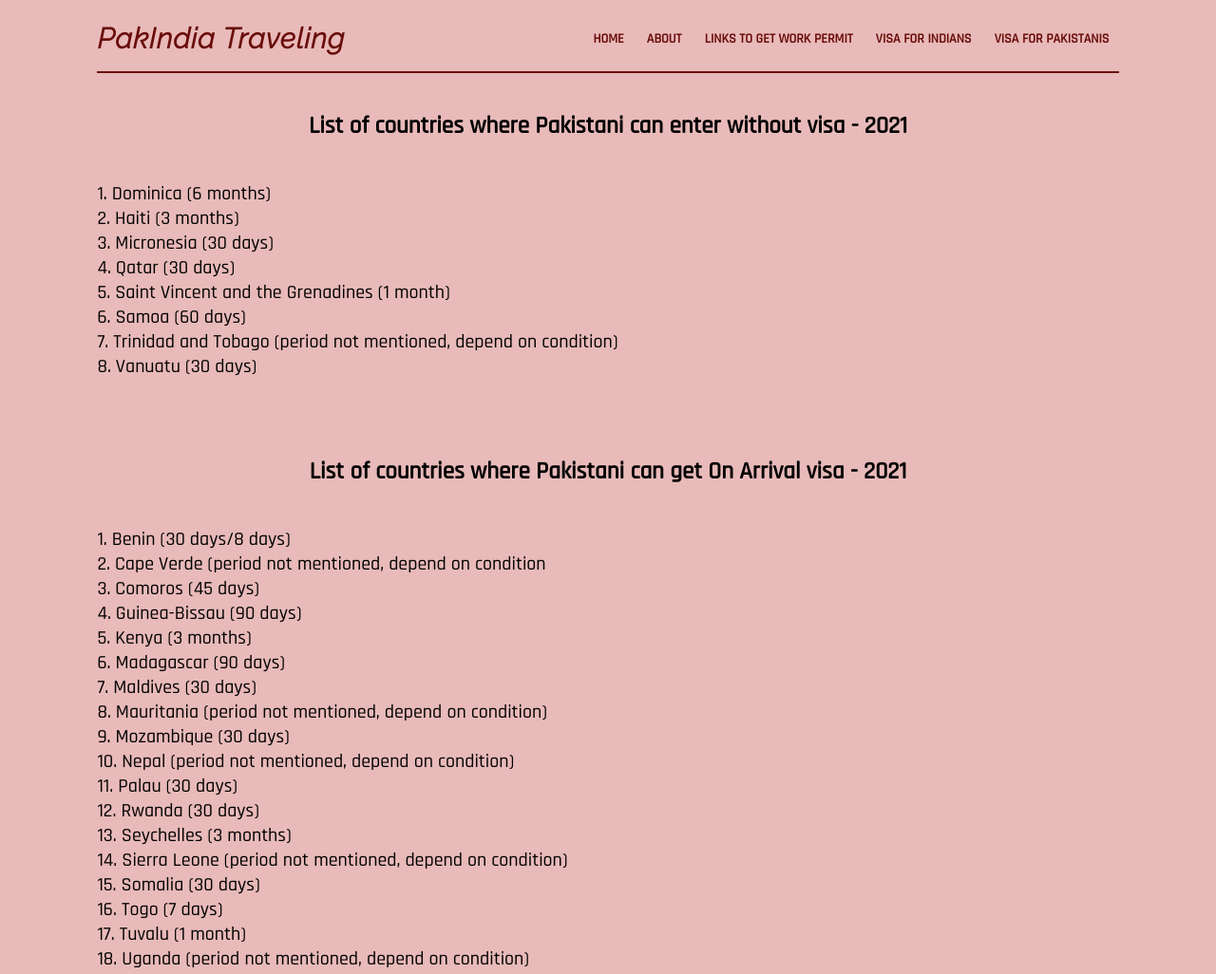
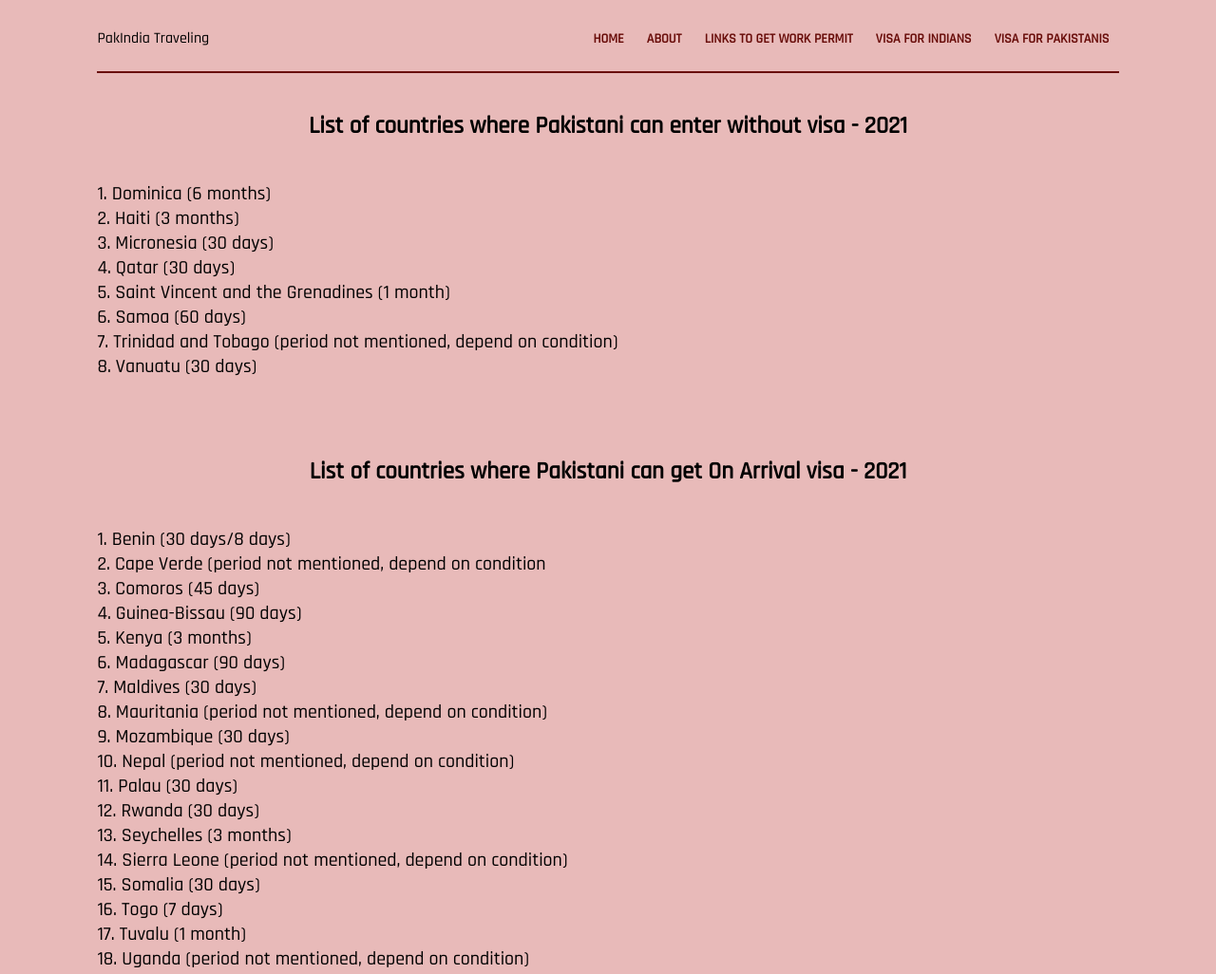
Before and after one commit to kassar1977/pitraveling.github.io, a plain HTML site: page pak.html in a window 1280 px wide. Shown: the top 1026 px of the page at 95% size. Drawn offline with Linux system fonts and the light colour scheme.

Commit message:
Update pak.html

```diff
--- a/pak.html
+++ b/pak.html
@@ -12,7 +12,7 @@
 <body class="allback">
    <div class="container">
        <div class="navbar">
-           <h2>PakIndia Traveling</h2>
+           <p>PakIndia Traveling</p>
            <nav class="sidebar">
                <ul class="navigation">
                    <li><a href="index.html">Home</a></li>
```
